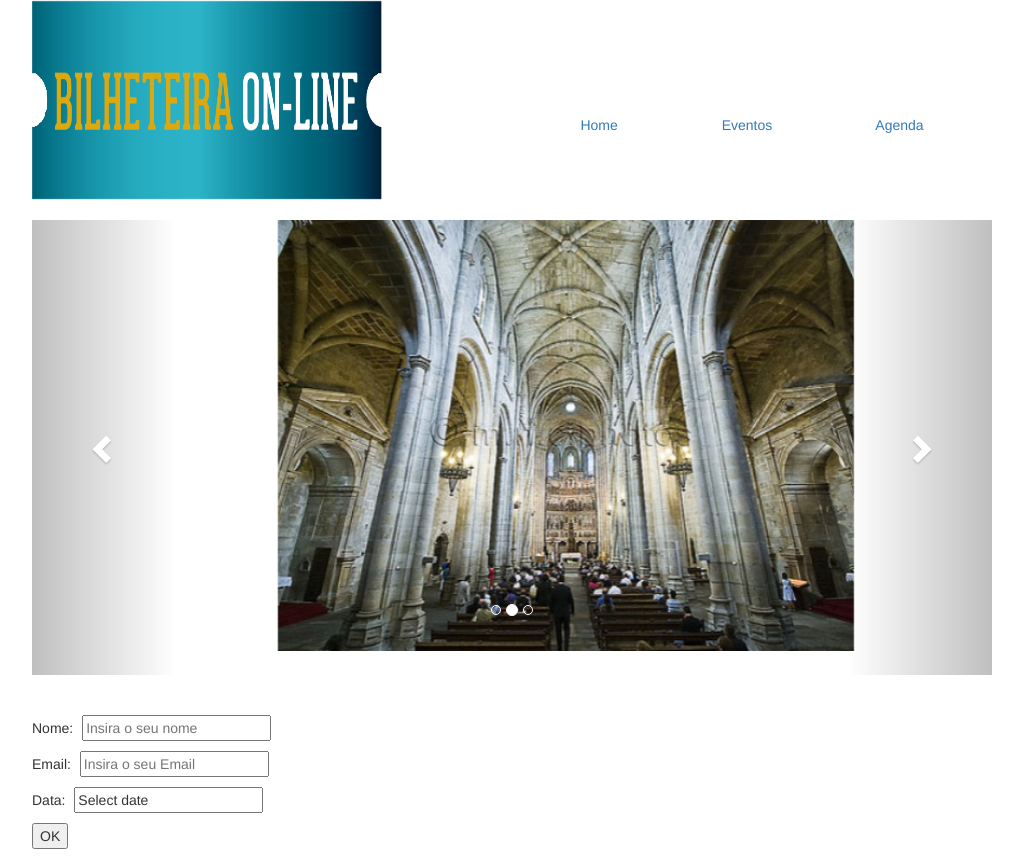
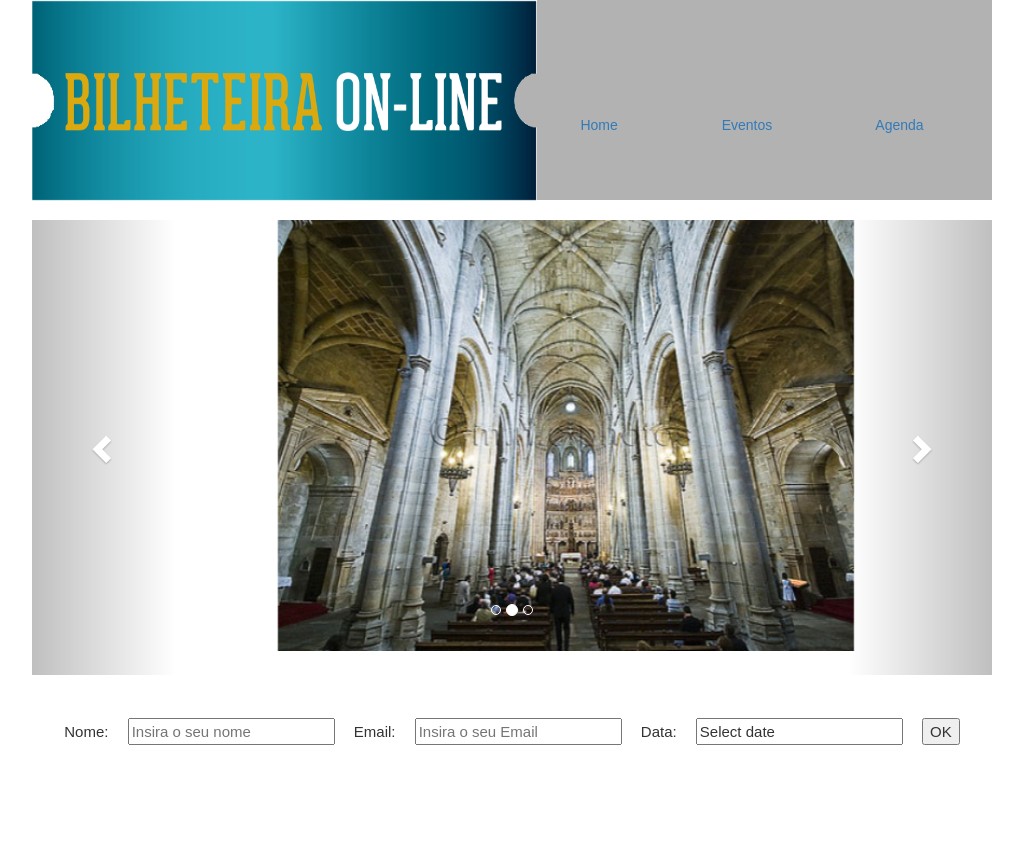
Before and after one commit to meikibay/158-reservaevento, a plain HTML site: page index.html in a window 1280 px wide. Shown: the whole page, without its empty margins (128-1151 px from the left). After the commit the page ends 800 px from the top, so only its background shows below. Drawn offline with Linux system fonts and the light colour scheme.

Commit message:
formatacao final de butoes, links e cores

```diff
--- a/css/estilos.css
+++ b/css/estilos.css
@@ -5,11 +5,12 @@
 
 .head{
 	height: 200px;
+	background-color: #B2B2B2;
 }
 
 .logo{
-	width: 350px;
-	height: 200px;
+	width: 505px;
+	height: 201px;
 }
 
 a{
@@ -21,6 +22,7 @@ a{
 	float: left;
 	width: 50%;
 	height: 100%;
+	background-color: white;
 }
 
 .buttons{
@@ -30,6 +32,7 @@ a{
 	line-height: 250px;
 	text-align: center;
 	word-spacing: 100px;
+	font-family: sans-serif;
 }
 
 
@@ -48,7 +51,10 @@ a{
 .campos{
 	clear: both;
 	float: none;
-	word-spacing: 5px;
+	word-spacing: 15px;
+	text-align: center;
+	font-family: sans-serif;
+	font-size: 15px;
 }
 
 .footer{
--- a/index.html
+++ b/index.html
@@ -17,7 +17,7 @@
 	<div class="wrap">
 		<div class="head">
 			<div class="logotipo">
-			<img src="images/logo.png" class="logo">
+			<a href="#"><img src="images/logo.png" class="logo"></a>
 			</div>
 			<div class="buttons">
 			<a href="#">Home</a>
@@ -70,21 +70,18 @@
 	<div class="footer">
 		<div class="campos">
 
-			<!--inserir campos a preencher -->
+			<!--input inicia aqui -->
 
 			<br>
 			<br>
 			<form id="vform" action="index.html" method="post">
 			<p>
 				Nome: <input type="text" placeholder="Insira o seu nome" id="name" >
-			</p>
-			<p>
+
 				Email: <input type="email" placeholder="Insira o seu Email" id="omeumail" name="omeuemail" value="" required>
-			</p>
-			<p>
+
 				Data: <input type="text" id="departure"/>
-			</p>
-			<p>
+
 				<input type="submit" value="OK"/>
 			</p>
 		</div>
```
